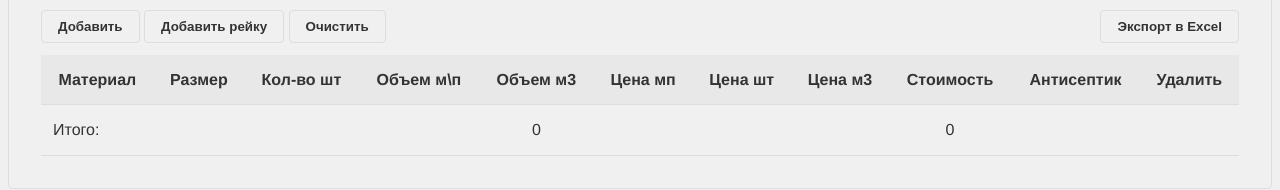
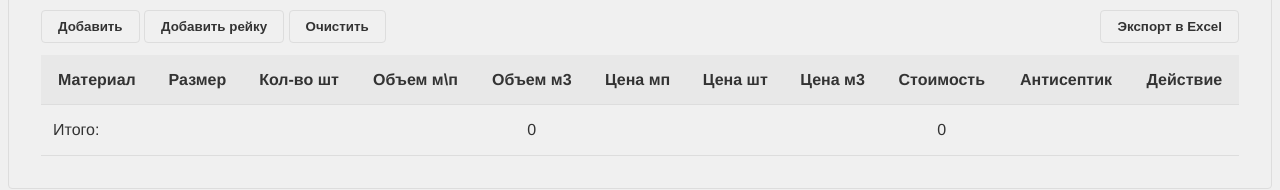
Before and after one commit to sergey15kh/Board_Calculator, a website built with webpack: page index.html in a window 1280 px wide. Shown: the part 241-431 px from the top of the page. Built offline with nearby package versions, Linux system fonts and the light colour scheme.

Commit message:
Update index.html

```diff
--- a/index.html
+++ b/index.html
@@ -100,7 +100,7 @@
             <th>Цена м3</th>
             <th>Стоимость</th>
             <th>Антисептик</th>
-            <th>Удалить</th>
+            <th>Действие</th>
         </tr>
         </thead>
         <tbody>
```
